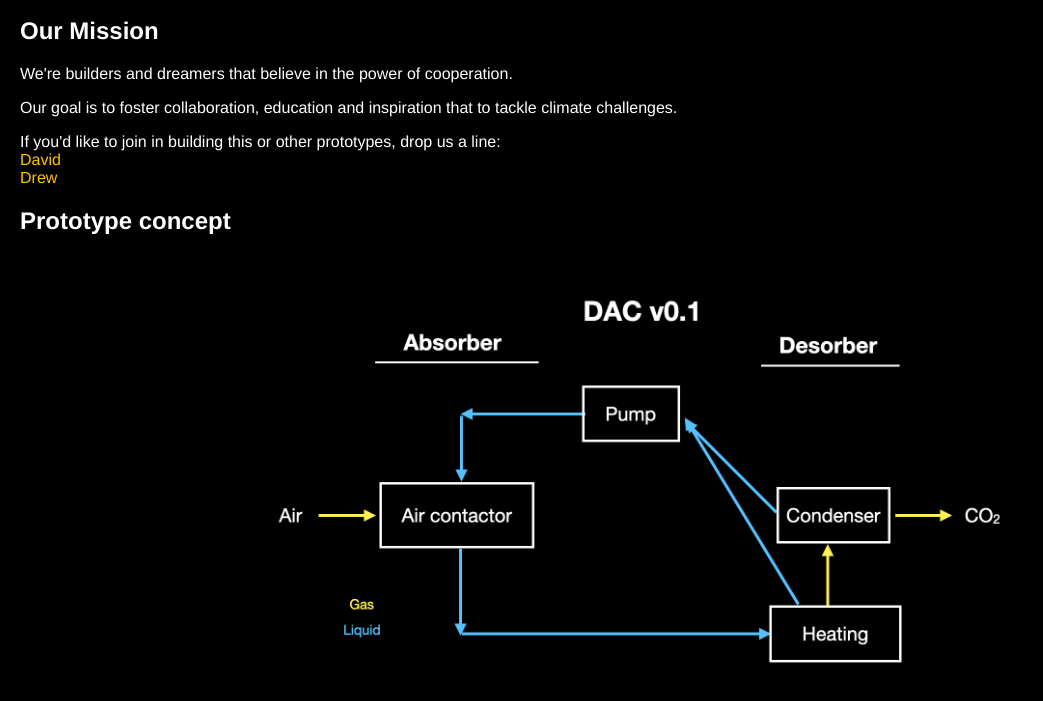
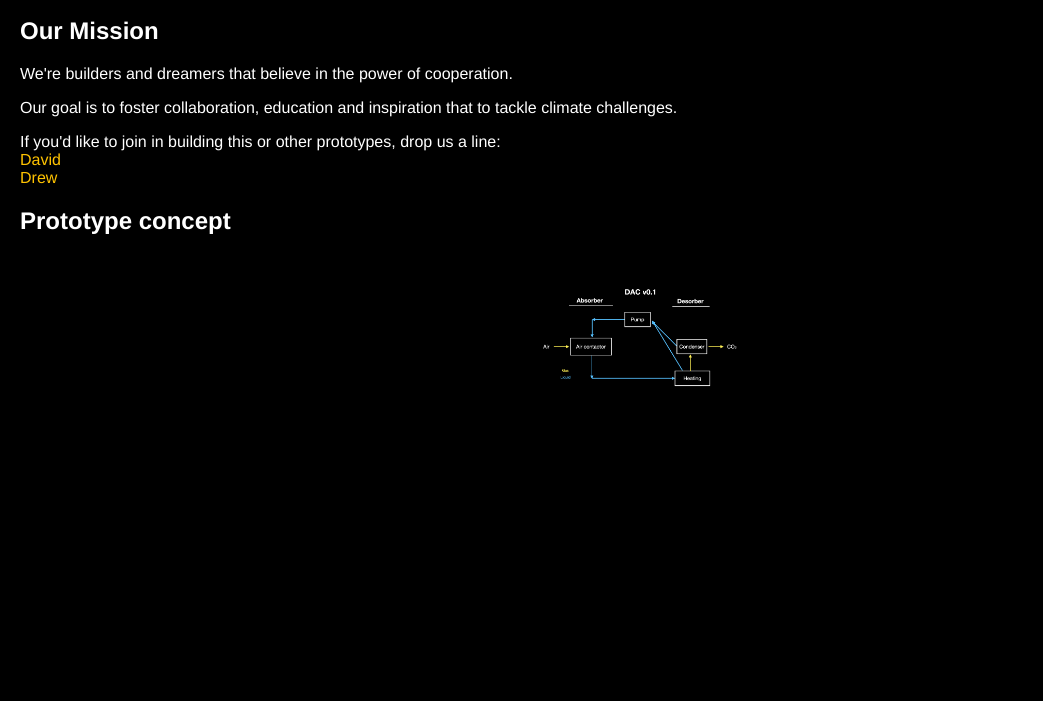
Before and after one commit to osDAC/osdac.github.io, a plain HTML site: page index.html in a window 1280 px wide. Shown: the part 249-950 px from the top of the page, without its empty margins (0-1043 px from the left). After the commit the page ends 800 px from the top, so only its background shows below. Drawn offline with Linux system fonts and the light colour scheme.

Commit message:
Update index.html

```diff
--- a/index.html
+++ b/index.html
@@ -79,7 +79,7 @@
 
 
     <h2>Prototype concept</h2>
-    <img src="./dac_v01.png" alt="">
+    <img src="./dac_v01.png" alt="" style="horizontal-align: left; max-width:200px;">
 
 </div>
 </body>
```
